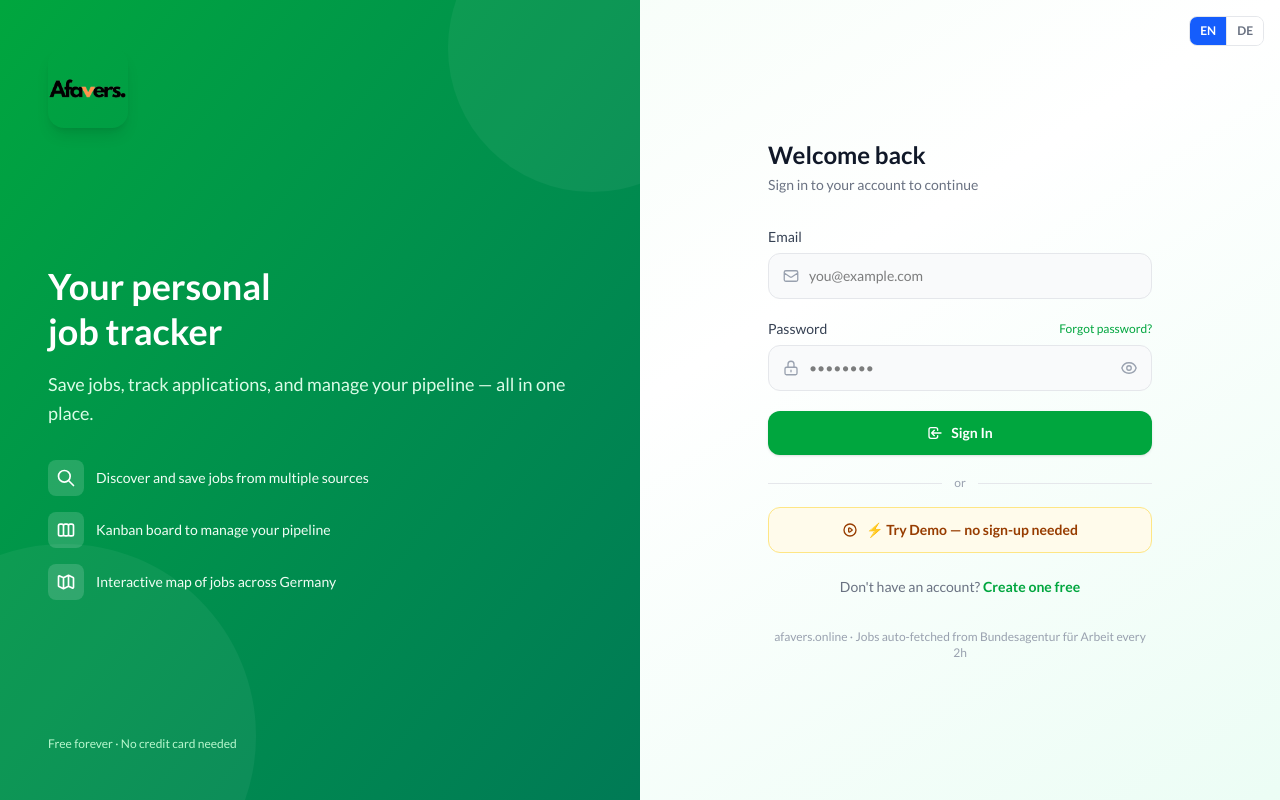
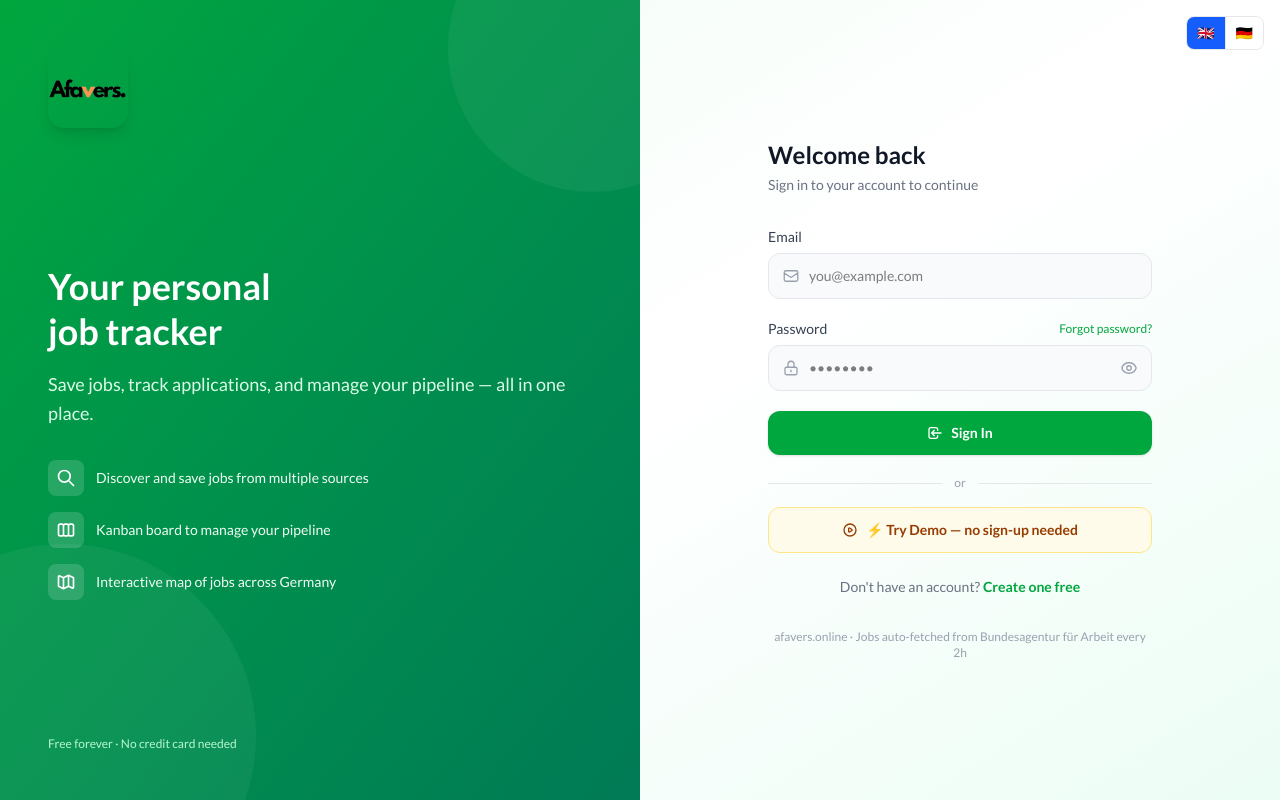
Before and after one commit to BamboJude/afavers, a React (Vite) app in the folder client/: page /login in a window 1280 px wide. Built offline with nearby package versions, Linux system fonts and the light colour scheme; no server answers; what @capacitor/core would draw is missing.

Commit message:
Use flags for language toggle

```diff
--- a/client/src/components/common/LanguageToggle.tsx
+++ b/client/src/components/common/LanguageToggle.tsx
@@ -4,9 +4,11 @@ export const LanguageToggle = () => {
   const { lang, setLang, t } = useLanguage();
 
   return (
-    <div className="flex gap-0 border border-gray-200 rounded-lg overflow-hidden text-xs font-semibold">
+    <div className="flex gap-0 border border-gray-200 rounded-lg overflow-hidden text-sm font-semibold bg-white">
       <button
+        type="button"
         onClick={() => setLang('en')}
+        aria-label={t('switchEnglish')}
         className={`px-2.5 py-1.5 transition ${
           lang === 'en'
             ? 'bg-blue-600 text-white'
@@ -14,11 +16,13 @@ export const LanguageToggle = () => {
         }`}
         title={t('switchEnglish')}
       >
-        EN
+        🇬🇧
       </button>
       <div className="w-px bg-gray-200" />
       <button
+        type="button"
         onClick={() => setLang('de')}
+        aria-label={t('switchGerman')}
         className={`px-2.5 py-1.5 transition ${
           lang === 'de'
             ? 'bg-blue-600 text-white'
@@ -26,7 +30,7 @@ export const LanguageToggle = () => {
         }`}
         title={t('switchGerman')}
       >
-        DE
+        🇩🇪
       </button>
     </div>
   );
```
